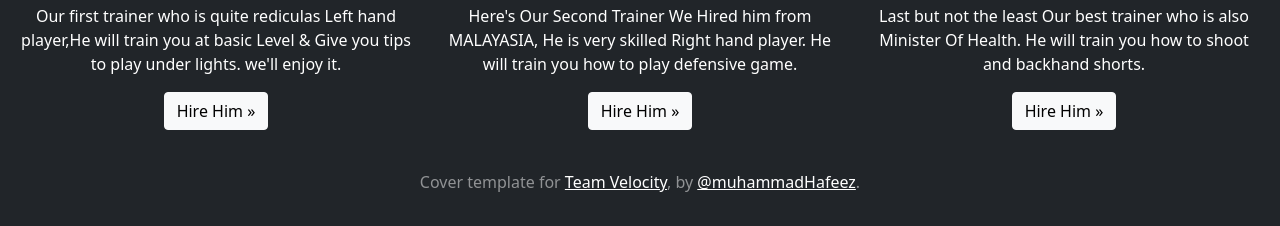
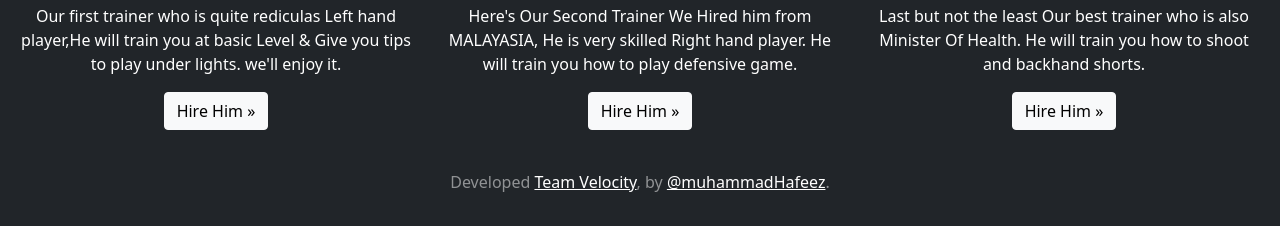
Before and after one commit to hafeez-developer/TeamVelocity, a plain HTML site: page trainers.html in a window 1280 px wide. Shown: the part 726-952 px from the top of the page. Drawn offline with nearby package versions, Linux system fonts and the light colour scheme.

Commit message:
initial commit

```diff
--- a/trainers.html
+++ b/trainers.html
@@ -163,9 +163,9 @@
       </div>
       <footer class="mt-auto text-white-50">
         <p>
-          Cover template for
-          <a href="https://getbootstrap.com/" class="text-white">Team Velocity</a>,
-          by <a href="https://twitter.com/mdo" class="text-white">@muhammadHafeez</a>.
+          Developed
+          <a href="#" class="text-white">Team Velocity</a>,
+          by <a href="https://web.facebook.com/?_rdc=1&_rdr" class="text-white">@muhammadHafeez</a>.
         </p>
       </footer>
     </div>
```
Also changed, not shown: contact.html (+1 -1 lines), index.html (+2 -2 lines).
